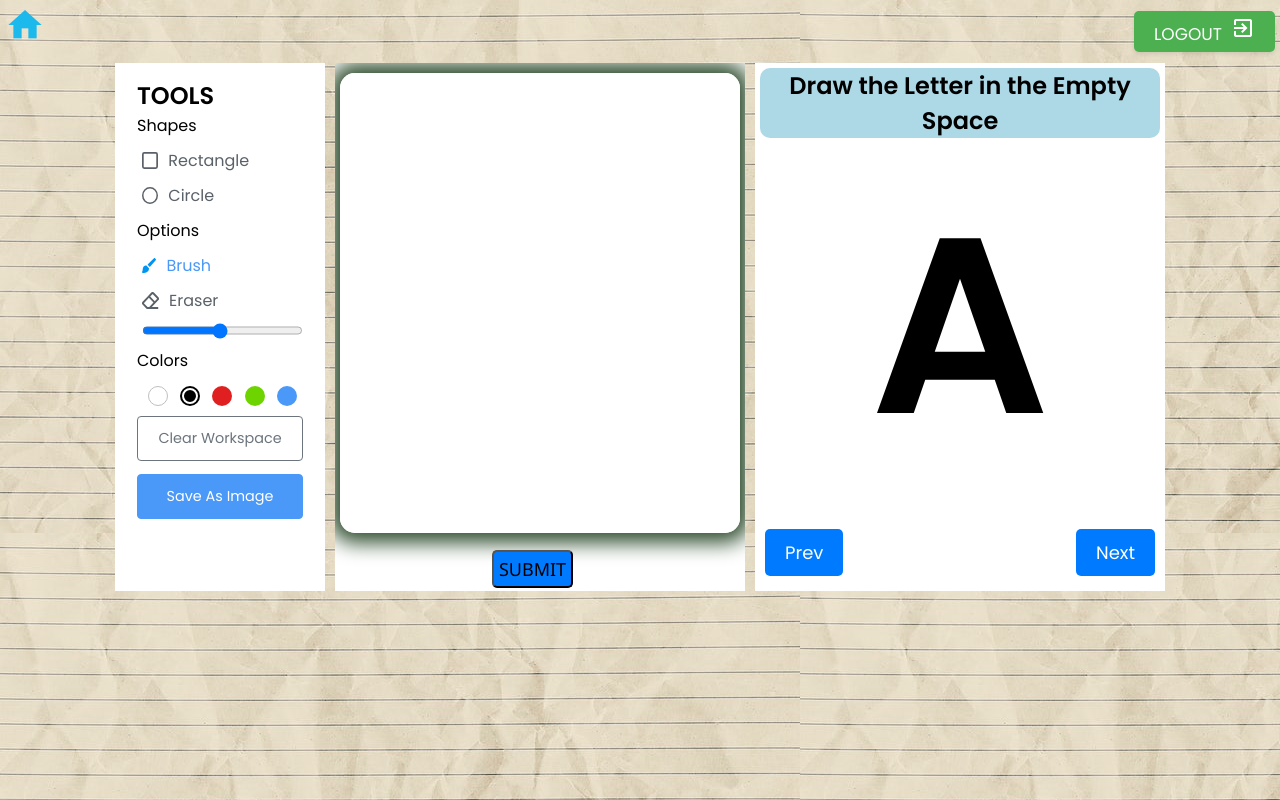
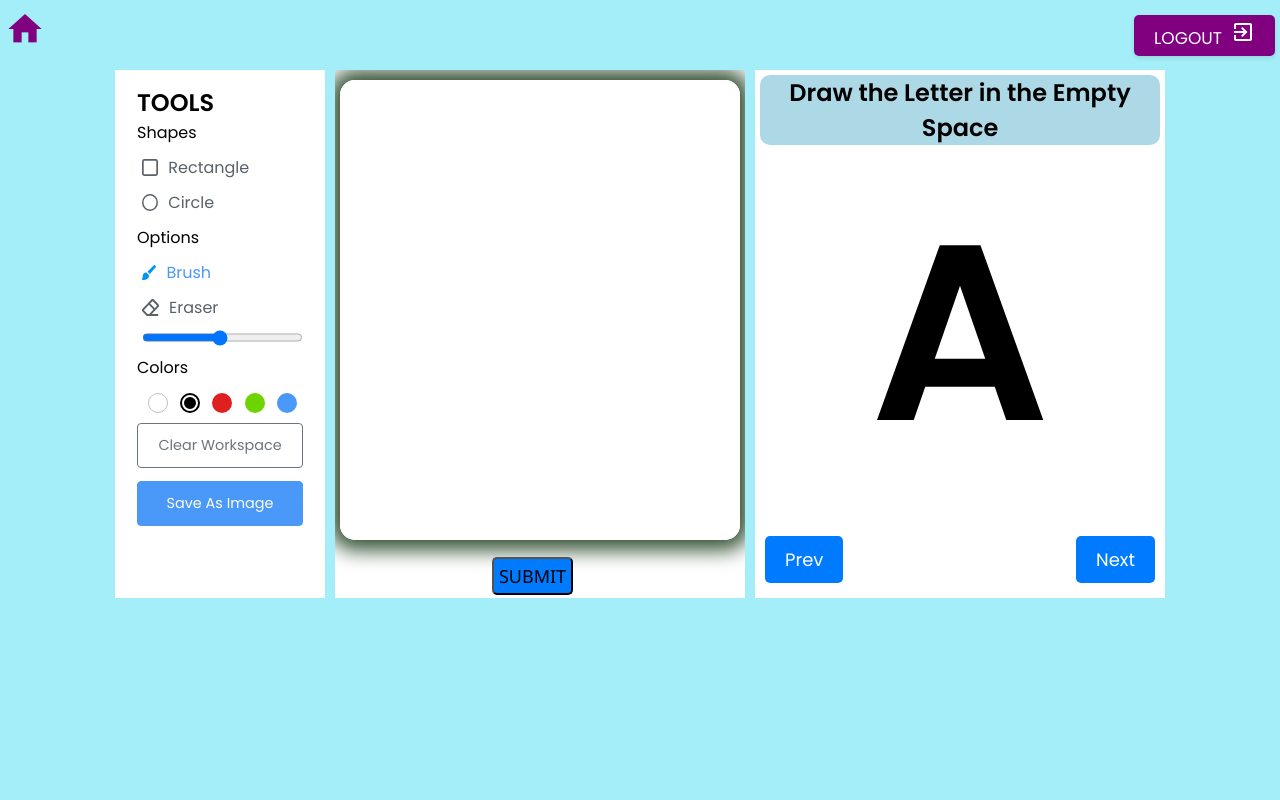
Before and after one commit to ekankchhaparwal/Alphabet-Learning-System, a website: page practiseAlphabet.html in a window 1280 px wide. Drawn offline with Linux system fonts and the light colour scheme.

Commit message:
Applied common UI in every module

```diff
--- a/css/expertPractise.css
+++ b/css/expertPractise.css
@@ -1,20 +1,21 @@
 .navbar {
+
+  margin: 10px;
     background-color: transparent;
     overflow: hidden;
     text-align: center;
     display: flex;
-    justify-content: space-evenly;
+    justify-content: space-between;
   }
 
   .navbar a {
     display: inline-block;
-    color: #87A922;
+    color: white;
     text-align: center;
     padding: 14px 16px;
     text-decoration: none;
-    background-color: #FCDC2A; /* Light pink button */
-    /* background-color: pink; Set the background color to pink */
-    margin: 0 5px; /* Add margin between buttons for spacing */
+    background-color: blue;
+    margin: 0 5px;
     border-radius: 10px;
   }
 
@@ -27,8 +28,8 @@
     font-family: 'Comic Sans MS', cursive, sans-serif;
     margin: 0;
     padding: 0;
-    background-color: #ffe6f2;
-    background-image: url('images/image\ 8\ \(1\).png');
+    background-color: #a3eef8;
+    /* background-image: url('images/image\ 8\ \(1\).png'); */
     background-size: contain;
     background-position: center;
     min-height: 100vh;
@@ -90,8 +91,8 @@
   button {
     padding: 10px 20px;
     margin: 0 10px;
-    background-color: #FCDC2A; /* Light pink button */
-    color: #87A922;
+    background-color: blue; /* Light pink button */
+    color: white;
     border: none;
     border-radius: 5px;
     cursor: pointer;
@@ -118,13 +119,13 @@
   }
 
   .result {
-      color: #F6FDC3; /* Green color for result */
+      color: black;
   }
 
   .outcome {
     position: absolute;
     left: 700px;
-      color: #F6FDC3; /* Red color for outcome */
+      color: black;
   }
 
   #speak-img{
--- a/css/practiseAlphabet.css
+++ b/css/practiseAlphabet.css
@@ -7,7 +7,8 @@
   font-family: 'Poppins', sans-serif;
 }
 body{
-  background: url(/assets/paper.jpg);
+  /* background: url(/assets/paper.jpg); */
+  background-color: #a3eef8;
 }
 .body{
   display: flex;
@@ -17,7 +18,8 @@ body{
 }
 
 .home-icon {
-  font-size: 30px; /* Adjust the size as needed */
+  color: wheat;
+  font-size: 40px; /* Adjust the size as needed */
 }
 
 .navbar {
@@ -58,7 +60,7 @@ body{
   border-radius: 5px;
   padding: 5px 20px;
   font-size: 17px;
-  background-color: #4CAF50;
+  background-color: purple;
   color: white; /* White text color */
   transition: background-color 0.3s ease;
   box-shadow: 0px 2px 4px rgba(0, 0, 0, 0.1); /* Shadow */
--- a/practiseAlphabet.html
+++ b/practiseAlphabet.html
@@ -14,7 +14,7 @@
     <div>
       <nav class="navbar">
           <div class="navbar-left">
-              <a href="main.html"  class="home-icon"><i class="material-icons md-24" style="font-size: 40px;">home</i></a>
+              <a href="main.html"  class="home-icon"><i class="material-icons md-40" style="font-size: 40px; color: purple;">home</i></a>
           </div>
           <div class="navbar-right" >
               <button class="logout-btn" onclick="window.location.href='SignUpPage.html'">LOGOUT &nbsp;<i class="material-icons">exit_to_app</i> </button>
```
Also changed, not shown: expertPractise.html (+5 -12 lines), main.html (+3 -8 lines), styles/style.css (+1 -7 lines).
